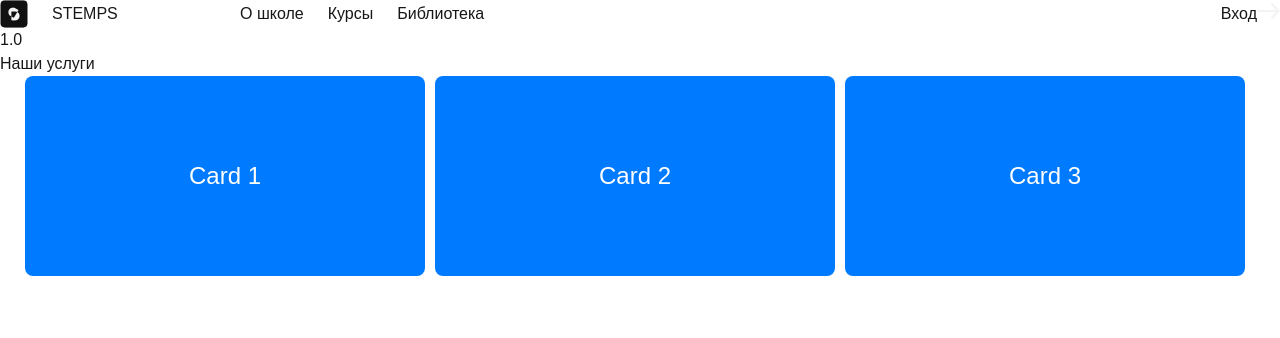
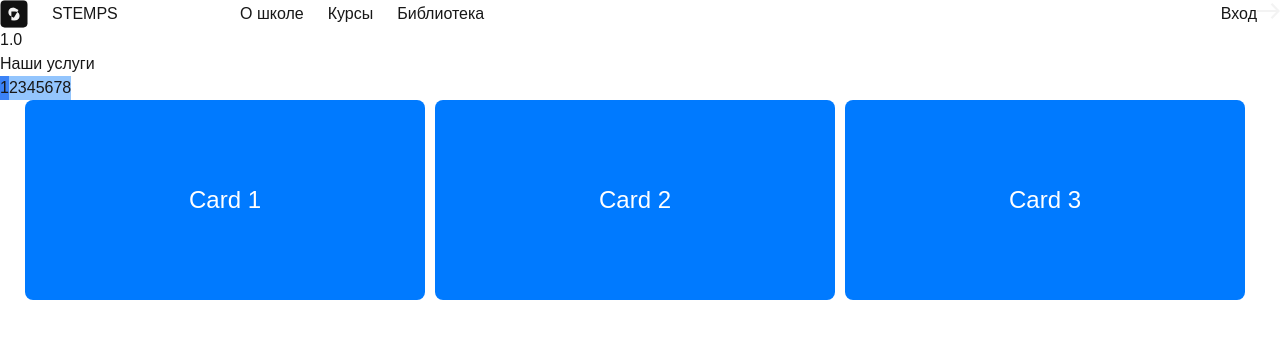
Before and after one commit to Pavel-Retunskih/test_swiper, a Next.js app: page / in a window 1280 px wide. Shown: the top 338 px of the page. Built offline with nearby package versions, Linux system fonts and the light colour scheme.

Commit message:
add buttons

```diff
--- a/src/shared/Slider/Slider.tsx
+++ b/src/shared/Slider/Slider.tsx
@@ -1,6 +1,7 @@
 "use client";
 import React, {useEffect, useRef, useState} from "react";
 import {SliderContainer} from "@/shared/Slider/SliderContainer/SliderContainer";
+import {SliderButtons} from "@/shared/Slider/SliderButtons/SliderButtons";
 
 export const Swiper = () => {
   const [startX, setStartX] = useState(0);
@@ -71,6 +72,7 @@ export const Swiper = () => {
           className="overflow-hidden w-full"
 
       >
+        <SliderButtons cards={cards} setCurrentIndex={setCurrentIndex} currentIndex={currentIndex}/>
         <SliderContainer
             currentIndex={currentIndex}
             isDragging={isDragging}
--- /dev/null
+++ b/src/shared/Slider/SliderButtons/SliderButtons.tsx
@@ -0,0 +1,13 @@
+export function SliderButtons({cards, setCurrentIndex, currentIndex}: {
+  cards: string[],
+  currentIndex: number
+  setCurrentIndex: (num: number) => void
+}) {
+
+  return <div>
+    {cards.map((_, index) => {
+      return (<button onClick={() => setCurrentIndex(index)} key={index}
+                      className={index === currentIndex ? 'bg-blue-500' : 'bg-blue-300'}>{index + 1}</button>)
+    })}
+  </div>
+}
```
